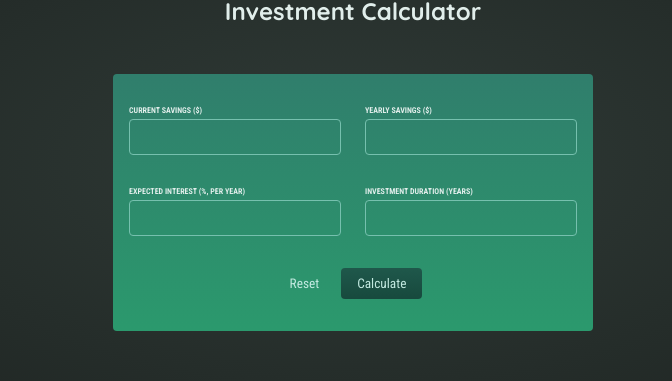
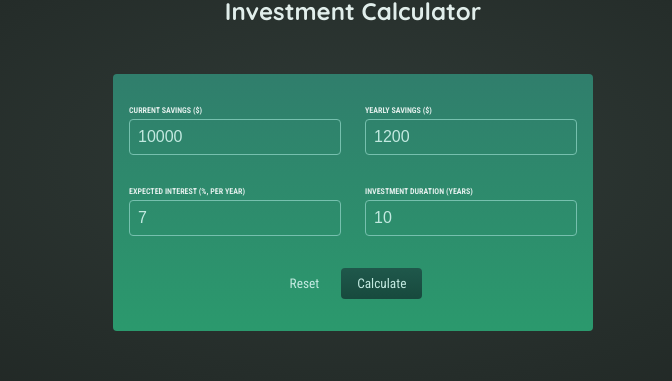
Before and after one commit to jeongsangtae/react-complete-training-second-practice-project, a React (Create React App) app: page / in a window 1280 px wide. Shown: the part 152-533 px from the top of the page, without its empty margins (287-959 px from the left). Built offline with nearby package versions, Linux system fonts and the light colour scheme.

Commit message:
React Complete Training Second Practice Project - Managed by state object (solution)

```diff
--- a/src/components/CalculatorForm/CalculatorForm.js
+++ b/src/components/CalculatorForm/CalculatorForm.js
@@ -2,12 +2,19 @@ import React, { useState } from "react";
 
 import styled from "./CalculatorForm.module.css";
 
+const initialUserInput = {
+  "current-savings": 10000,
+  "yearly-contribution": 1200,
+  "expected-return": 7,
+  duration: 10,
+};
+
 const CalculatorForm = (props) => {
   // const [calculateValue, setCalculateValue] = useState();
-  const [currentSaveValue, setCurrentSaveValue] = useState("");
-  const [yearlyContributionValue, setyearlyContributionValue] = useState("");
-  const [expectedReturnValue, setExpectedReturnValue] = useState("");
-  const [durationValue, setDurationValue] = useState("");
+  // const [currentSaveValue, setCurrentSaveValue] = useState("");
+  // const [yearlyContributionValue, setyearlyContributionValue] = useState("");
+  // const [expectedReturnValue, setExpectedReturnValue] = useState("");
+  // const [durationValue, setDurationValue] = useState("");
 
   // const currentSaveHandler = (event) => {
   //   setCurrentSaveValue(event.target.value);
@@ -25,37 +32,54 @@ const CalculatorForm = (props) => {
   //   setDurationValue(event.target.value);
   // };
 
-  const inputChangeHandler = (input, value) => {
-    console.log(input, value);
+  // const resetEventHandler = () => {
+  //   setCurrentSaveValue("");
+  //   setyearlyContributionValue("");
+  //   setExpectedReturnValue("");
+  //   setDurationValue("");
+  // };
+
+  // const formSubmitEventHandler = (event) => {
+  //   event.preventDefault();
+
+  //   const calculateData = {
+  //     currentSaveObject: currentSaveValue,
+  //     yearlyContributionObject: yearlyContributionValue,
+  //     expectedReturn: expectedReturnValue,
+  //     duration: durationValue,
+  //   };
+
+  //   // setCalculateValue();
+  //   props.onSaveCalculateData(calculateData);
+  //   setCurrentSaveValue("");
+  //   setyearlyContributionValue("");
+  //   setExpectedReturnValue("");
+  //   setDurationValue("");
+  // };
+
+  const [userInput, setUserInput] = useState(initialUserInput);
+
+  const submitHandler = (event) => {
+    event.preventDefault();
   };
 
-  const resetEventHandler = () => {
-    setCurrentSaveValue("");
-    setyearlyContributionValue("");
-    setExpectedReturnValue("");
-    setDurationValue("");
+  const resetHandler = () => {
+    setUserInput(initialUserInput);
   };
 
-  const formSubmitEventHandler = (event) => {
-    event.preventDefault();
-
-    const calculateData = {
-      currentSaveObject: currentSaveValue,
-      yearlyContributionObject: yearlyContributionValue,
-      expectedReturn: expectedReturnValue,
-      duration: durationValue,
-    };
-
-    // setCalculateValue();
-    props.onSaveCalculateData(calculateData);
-    setCurrentSaveValue("");
-    setyearlyContributionValue("");
-    setExpectedReturnValue("");
-    setDurationValue("");
+  const inputChangeHandler = (input, value) => {
+    // console.log(input, value);
+    setUserInput((prevInput) => {
+      return {
+        ...prevInput,
+        [input]: value,
+      };
+    });
   };
 
   return (
-    <form onSubmit={formSubmitEventHandler} className={styled.form}>
+    // <form onSubmit={formSubmitEventHandler} className={styled.form}>
+    <form onSubmit={submitHandler} className={styled.form}>
       <div className={styled["input-group"]}>
         <p>
           <label htmlFor="current-savings">Current Savings ($)</label>
@@ -68,6 +92,7 @@ const CalculatorForm = (props) => {
           <input
             type="number"
             id="current-savings"
+            value={userInput["current-savings"]}
             onChange={(event) =>
               inputChangeHandler("current-savings", event.target.value)
             }
@@ -84,6 +109,7 @@ const CalculatorForm = (props) => {
           <input
             type="number"
             id="yearly-contribution"
+            value={userInput["yearly-contribution"]}
             onChange={(event) =>
               inputChangeHandler("yearly-contribution", event.target.value)
             }
@@ -104,6 +130,7 @@ const CalculatorForm = (props) => {
           <input
             type="number"
             id="expected-return"
+            value={userInput["expected-return"]}
             onChange={(event) =>
               inputChangeHandler("expected-return", event.target.value)
             }
@@ -120,6 +147,7 @@ const CalculatorForm = (props) => {
           <input
             type="number"
             id="duration"
+            value={userInput["duration"]}
             onChange={(event) =>
               inputChangeHandler("duration", event.target.value)
             }
@@ -127,10 +155,17 @@ const CalculatorForm = (props) => {
         </p>
       </div>
       <p className={styled.actions}>
+        {/* <button
+          type="reset"
+          className={styled.buttonAlt}
+          onClick={resetEventHandler}
+        >
+          Reset
+        </button> */}
         <button
           type="reset"
           className={styled.buttonAlt}
-          onClick={resetEventHandler}
+          onClick={resetHandler}
         >
           Reset
         </button>
```
